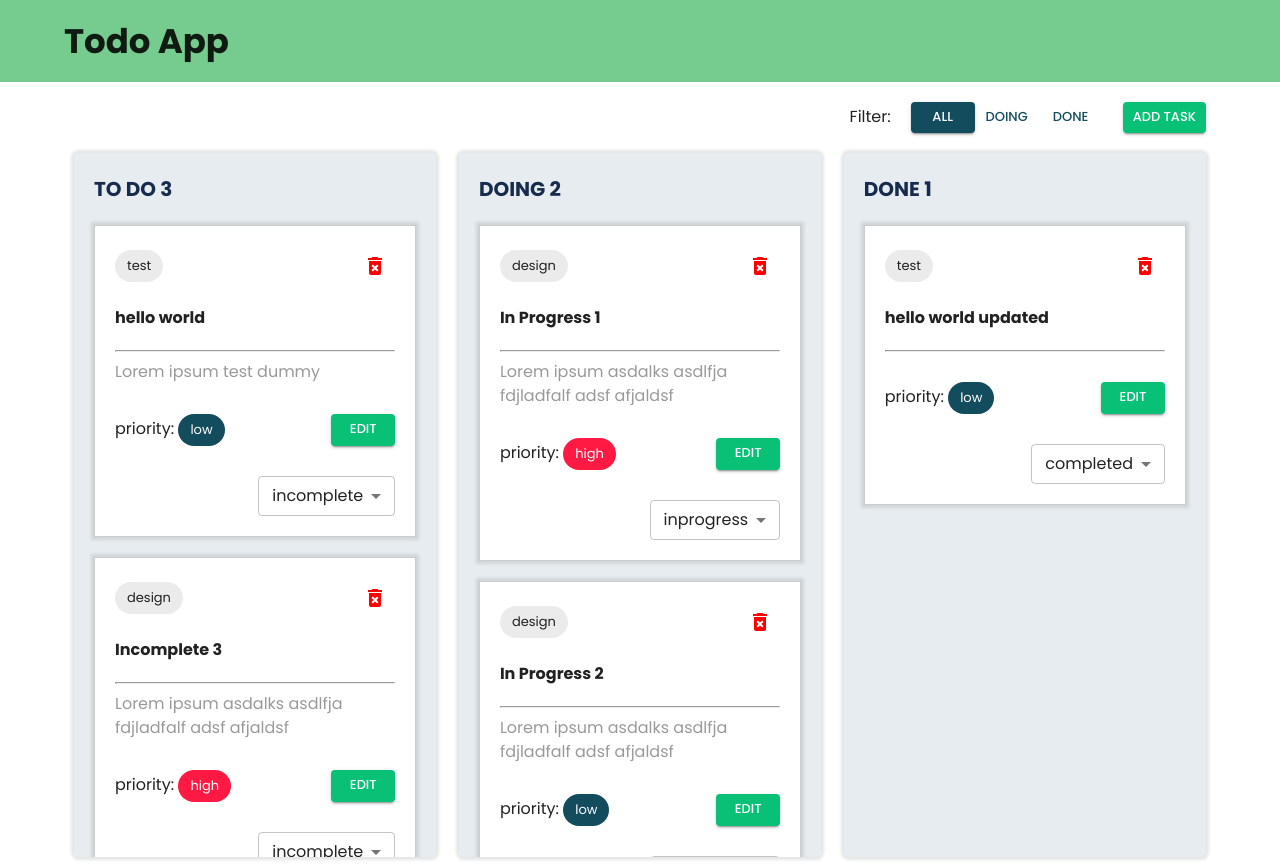
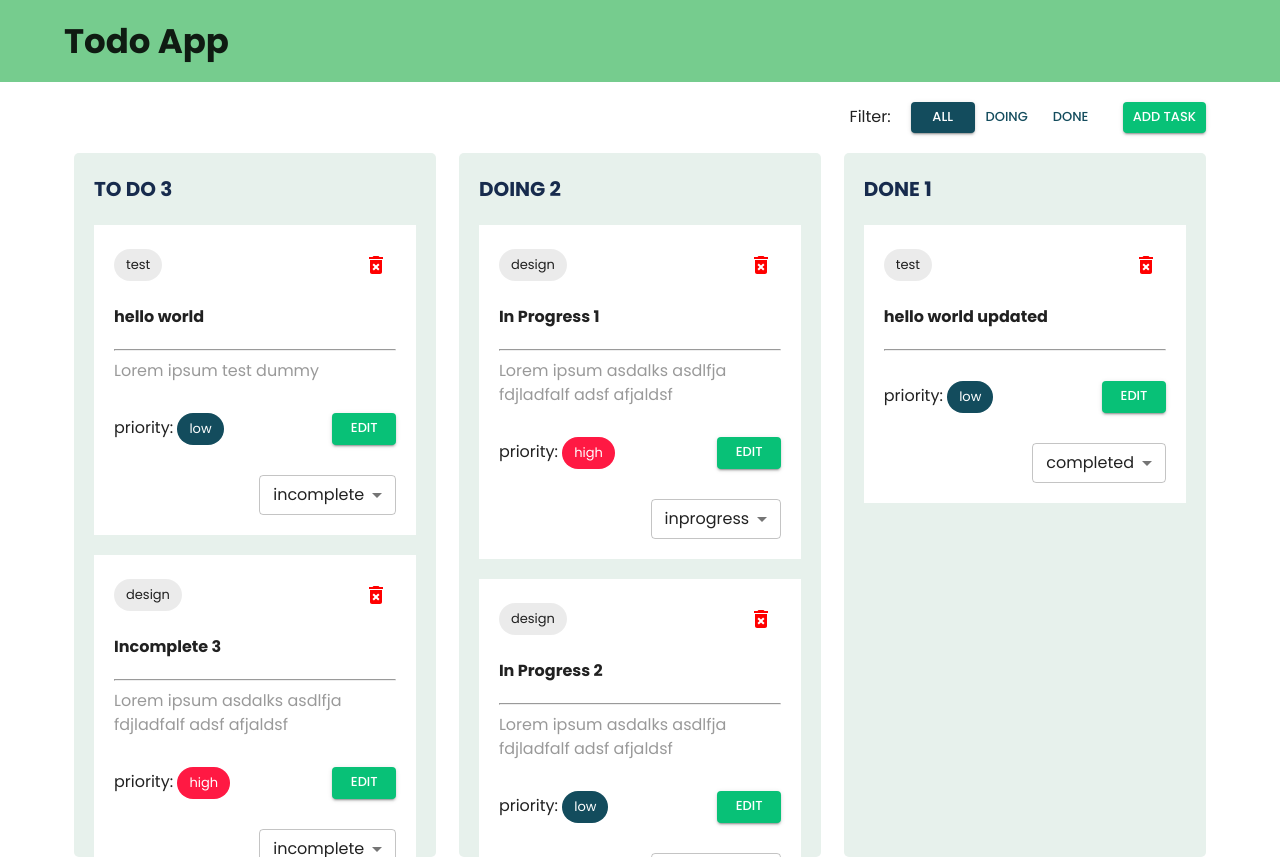
Before and after one commit to ThaneshworJoshi/TodoApp, a React (Create React App) app: page / in a window 1280 px wide. Built offline with nearby package versions, Linux system fonts and the light colour scheme; data requests are answered from the project's data file.

Commit message:
style: Update css style

```diff
--- a/src/components/molecules/TaskCard/TaskCard.component.tsx
+++ b/src/components/molecules/TaskCard/TaskCard.component.tsx
@@ -18,8 +18,8 @@ import { Draggable } from 'react-beautiful-dnd'
 
 const StyledBox = styled(Box)(({ theme }) => {
   return {
-    border: '1px solid rgba(0,0,0,0.2)',
-    boxShadow: '0px 0px 3px 3px rgba(0,0,0,0.1)',
+    // border: '1px solid rgba(0,0,0,0.2)',
+    boxShadow: '0px 0px 10px 10px rgba(0,0,0,0)',
     padding: '20px',
     backgroundColor: theme.palette.common.white,
   }
--- a/src/components/molecules/TaskColumn/TaskColumn.component.tsx
+++ b/src/components/molecules/TaskColumn/TaskColumn.component.tsx
@@ -11,9 +11,9 @@ const StyledBox = styled(Box)<{ isActiveColumn?: boolean }>(({
   return {
     flex: 1,
     borderRadius: '5px',
-    boxShadow: '0px 0px 3px 3px rgba(0,0,0,0.1)',
+    // boxShadow: '0px 0px 3px 3px rgba(0,0,0,0.1)',
     padding: '20px 20px 10px',
-    backgroundColor: '#e6ecf0',
+    backgroundColor: '#e7f1ec',
     width: 'fit-content',
     height: '88vh',
     overflowY: 'auto',
--- a/src/components/organisms/TaskBoard/TaskBoard.component.tsx
+++ b/src/components/organisms/TaskBoard/TaskBoard.component.tsx
@@ -13,7 +13,25 @@ import { DragDropContext, Droppable } from 'react-beautiful-dnd'
 import DragDropContextHoc from '../../../common/components/HOC/DragDropContextHoc'
 
 const StyledContainer = styled(Container)(() => {
-  return {}
+  return {
+    overflowY: 'scroll',
+    // maxHeight: 400, // Adjust the max-height as needed
+
+    /* Customize the scrollbar track and thumb */
+    '&::-webkit-scrollbar': {
+      width: 8, // Width of the scrollbar
+    },
+
+    '&::-webkit-scrollbar-track': {
+      background: '#fff !important', // Background color of the track
+    },
+
+    '&::-webkit-scrollbar-thumb': {
+      backgroundColor: '#999', // Background color of the thumb
+      borderRadius: 6,
+      border: '3px solid #000',
+    },
+  }
 })
 
 const BoardWrapperBox = styled(Box)(() => {
```
